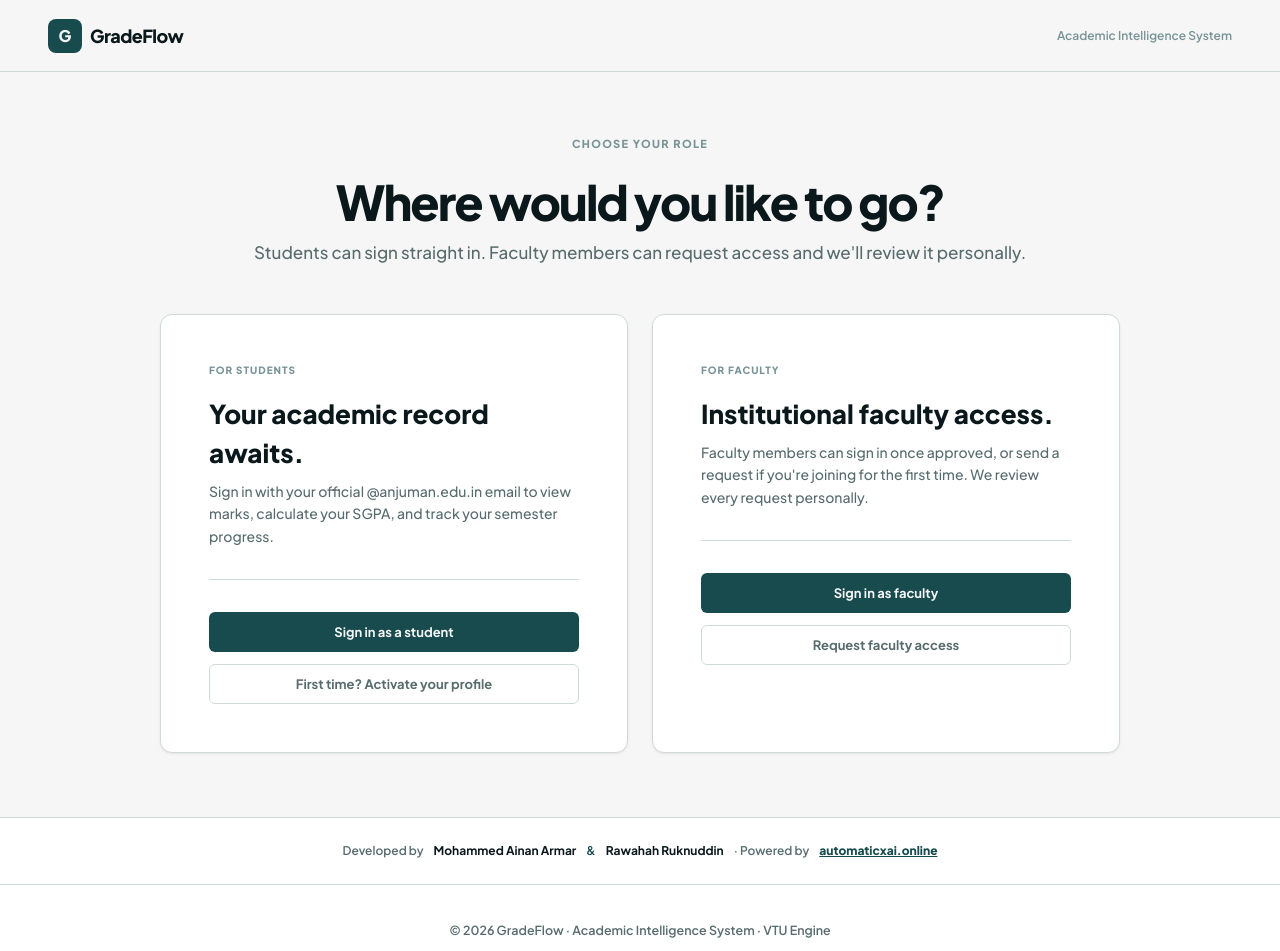
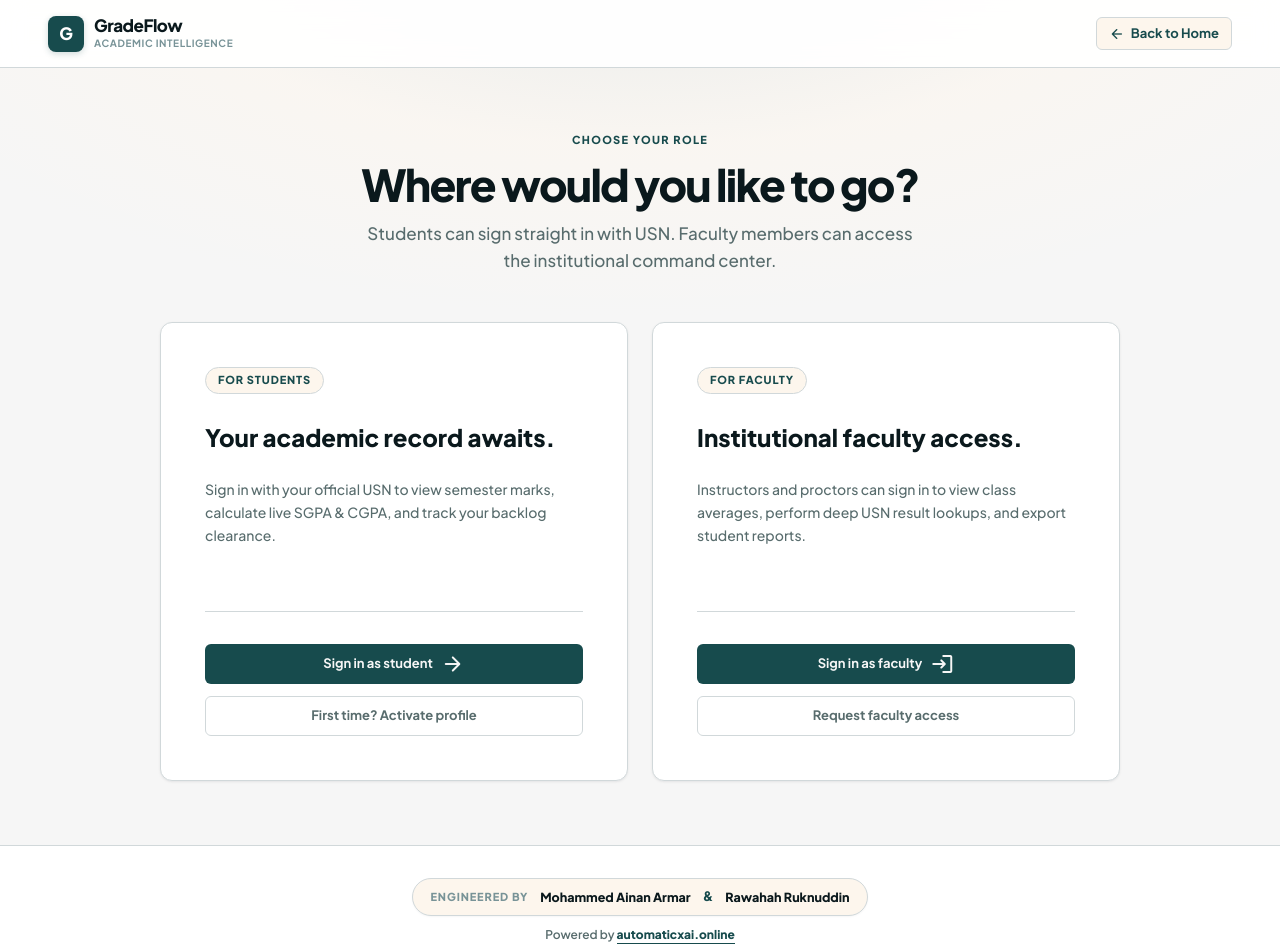
Before and after one commit to chocofixxx69/gradeflow, a Next.js app: page /auth in a window 1280 px wide. Shown: the top 951 px of the page. Built offline with nearby package versions, Linux system fonts and the light colour scheme.

Commit message:
fix(auth): align portal selection cards to equal height, align buttons to bottom, and polish header/footer

```diff
--- a/app/auth/page.jsx
+++ b/app/auth/page.jsx
@@ -7,70 +7,135 @@ import { Card, CardTitle } from '@/components/ui/Card';
 export default function PortalEntry() {
     const s = {
         page: {
-            minHeight: '100vh', background: 'var(--bg)',
-            display: 'flex', flexDirection: 'column',
+            minHeight: '100vh',
+            background: 'var(--bg)',
+            backgroundImage: 'radial-gradient(ellipse 80% 50% at 50% -10%, rgba(23, 75, 77, 0.08) 0%, rgba(253, 246, 237, 0.5) 50%, transparent 85%)',
+            display: 'flex',
+            flexDirection: 'column',
         },
         nav: {
-            padding: '0 var(--page-px)', height: '72px',
-            display: 'flex', alignItems: 'center', justifyContent: 'space-between',
+            padding: '0 var(--page-px)',
+            height: '68px',
+            display: 'flex',
+            alignItems: 'center',
+            justifyContent: 'space-between',
             borderBottom: '1px solid var(--border)',
+            background: 'rgba(255, 255, 255, 0.92)',
+            backdropFilter: 'blur(12px)',
+            WebkitBackdropFilter: 'blur(12px)',
+            position: 'sticky',
+            top: 0,
+            zIndex: 'var(--z-topbar)',
         },
-        logo: { display: 'flex', alignItems: 'center', gap: 'var(--space-2)', textDecoration: 'none' },
+        logo: { display: 'flex', alignItems: 'center', gap: '10px', textDecoration: 'none' },
         logoBox: {
-            width: '34px', height: '34px', background: 'var(--primary)',
-            borderRadius: 'var(--radius-3)', display: 'flex', alignItems: 'center',
-            justifyContent: 'center', color: 'var(--bg)', fontWeight: 900, fontSize: '16px',
+            width: '36px',
+            height: '36px',
+            background: 'var(--primary)',
+            borderRadius: 'var(--radius-3)',
+            display: 'flex',
+            alignItems: 'center',
+            justifyContent: 'center',
+            color: '#FFFFFF',
+            fontWeight: 900,
+            fontSize: '17px',
+            boxShadow: '0 2px 6px rgba(23, 75, 77, 0.2)',
         },
-        logoText: { fontWeight: 800, fontSize: '18px', color: 'var(--tx-main)', letterSpacing: '-0.03em' },
+        logoText: { fontWeight: 800, fontSize: '17px', color: 'var(--tx-main)', letterSpacing: '-0.03em', lineHeight: 1.15 },
+        logoBadge: { fontSize: '10px', fontWeight: 700, color: 'var(--tx-dim)', textTransform: 'uppercase', letterSpacing: '0.06em' },
 
         main: {
-            flex: 1, display: 'flex', alignItems: 'center',
-            justifyContent: 'center', padding: 'var(--space-10) var(--page-px)',
+            flex: 1,
+            display: 'flex',
+            alignItems: 'center',
+            justifyContent: 'center',
+            padding: 'clamp(36px, 6vw, 64px) var(--page-px)',
         },
         container: { maxWidth: '960px', width: '100%' },
 
         eyebrow: {
-            fontSize: '11px', fontWeight: 800, color: 'var(--tx-dim)',
-            textTransform: 'uppercase', letterSpacing: '0.12em',
-            marginBottom: 'var(--space-5)', display: 'block', textAlign: 'center',
+            fontSize: '11px',
+            fontWeight: 800,
+            color: 'var(--primary)',
+            textTransform: 'uppercase',
+            letterSpacing: '0.12em',
+            marginBottom: 'var(--space-3)',
+            display: 'block',
+            textAlign: 'center',
         },
         heading: {
-            fontSize: 'clamp(28px, 6vw, 48px)', fontWeight: 900, color: 'var(--tx-main)',
-            letterSpacing: '-0.04em', lineHeight: 1.05,
-            textAlign: 'center', marginBottom: 'var(--space-3)',
+            fontSize: 'clamp(28px, 5vw, 44px)',
+            fontWeight: 900,
+            color: 'var(--tx-main)',
+            letterSpacing: '-0.04em',
+            lineHeight: 1.08,
+            textAlign: 'center',
+            marginBottom: 'var(--space-3)',
         },
         subheading: {
-            fontSize: 'clamp(14px, 2.5vw, 17px)', fontWeight: 500, color: 'var(--tx-muted)',
-            textAlign: 'center', marginBottom: 'var(--space-8)', lineHeight: 1.6,
+            fontSize: 'clamp(14px, 2vw, 17px)',
+            fontWeight: 500,
+            color: 'var(--tx-muted)',
+            textAlign: 'center',
+            marginBottom: 'clamp(32px, 5vw, 48px)',
+            lineHeight: 1.6,
+            maxWidth: '560px',
+            marginLeft: 'auto',
+            marginRight: 'auto',
         },
         cardTag: {
-            fontSize: '10px', fontWeight: 800, color: 'var(--tx-dim)',
-            textTransform: 'uppercase', letterSpacing: '0.1em',
-            marginBottom: 'var(--space-4)', display: 'block',
+            fontSize: '11px',
+            fontWeight: 800,
+            color: 'var(--primary)',
+            background: 'var(--surface-low)',
+            padding: '4px 12px',
+            borderRadius: 'var(--radius-full)',
+            border: '1px solid var(--border)',
+            textTransform: 'uppercase',
+            letterSpacing: '0.08em',
+            marginBottom: 'var(--space-4)',
+            display: 'inline-block',
+            alignSelf: 'flex-start',
         },
         cardDesc: {
-            fontSize: '14px', fontWeight: 500, color: 'var(--tx-muted)',
-            lineHeight: 1.6, marginBottom: 'var(--space-6)',
+            fontSize: '14px',
+            fontWeight: 500,
+            color: 'var(--tx-muted)',
+            lineHeight: 1.65,
+            marginBottom: 'var(--space-6)',
         },
         divider: { height: '1px', background: 'var(--border)', margin: 'var(--space-6) 0' },
-        footer: {
-            padding: 'var(--space-6) var(--page-px)',
-            textAlign: 'center',
-            borderTop: '1px solid var(--border)',
-        },
-        footerText: { fontSize: '12px', color: 'var(--tx-dim)', fontWeight: 500 },
     };
 
     return (
         <div style={s.page}>
             <nav style={s.nav}>
-                <a href="/" style={s.logo}>
+                <Link href="/" style={s.logo}>
                     <div style={s.logoBox}>G</div>
+                    <div style={{ display: 'flex', flexDirection: 'column' }}>
                         <span style={s.logoText}>GradeFlow</span>
-                </a>
-                <span style={{ fontSize: '12px', color: 'var(--tx-dim)', fontWeight: 600 }}>
-                    Academic Intelligence System
-                </span>
+                        <span style={s.logoBadge}>Academic Intelligence</span>
+                    </div>
+                </Link>
+                <Link
+                    href="/"
+                    style={{
+                        fontSize: '13px',
+                        color: 'var(--primary)',
+                        fontWeight: 700,
+                        textDecoration: 'none',
+                        display: 'inline-flex',
+                        alignItems: 'center',
+                        gap: '6px',
+                        padding: '6px 12px',
+                        borderRadius: 'var(--radius-2)',
+                        background: 'var(--surface-low)',
+                        border: '1px solid var(--border)',
+                    }}
+                >
+                    <span className="material-icons-round" style={{ fontSize: '16px' }}>arrow_back</span>
+                    <span>Back to Home</span>
+                </Link>
             </nav>
 
             <main style={s.main} className="gf-fade-up">
@@ -78,40 +143,80 @@ export default function PortalEntry() {
                     <span style={s.eyebrow}>Choose your role</span>
                     <h1 style={s.heading}>Where would you like to go?</h1>
                     <p style={s.subheading}>
-                        Students can sign straight in. Faculty members can request access and we'll review it personally.
+                        Students can sign straight in with USN. Faculty members can access the institutional command center.
                     </p>
 
-                    <div className="gf-auth-grid">
+                    <div className="gf-auth-grid" style={{ alignItems: 'stretch' }}>
                         {/* Student Card */}
-                        <Card style={{ padding: 'clamp(28px, 4vw, 48px)', boxShadow: 'var(--shadow-base)' }}>
+                        <Card style={{
+                            padding: 'clamp(28px, 4vw, 44px)',
+                            boxShadow: 'var(--shadow-base)',
+                            display: 'flex',
+                            flexDirection: 'column',
+                            justifyContent: 'space-between',
+                            height: '100%',
+                        }}>
+                            <div style={{ display: 'flex', flexDirection: 'column', flex: 1 }}>
                                 <span style={s.cardTag}>For Students</span>
-                            <CardTitle style={{ fontSize: 'clamp(20px, 3vw, 26px)', marginBottom: 'var(--space-2)' }}>Your academic record awaits.</CardTitle>
+                                <CardTitle style={{
+                                    fontSize: 'clamp(20px, 2.5vw, 24px)',
+                                    marginBottom: 'var(--space-3)',
+                                    lineHeight: 1.2,
+                                    minHeight: '56px',
+                                    display: 'flex',
+                                    alignItems: 'center',
+                                }}>
+                                    Your academic record awaits.
+                                </CardTitle>
                                 <p style={s.cardDesc}>
-                                Sign in with your official @anjuman.edu.in email to view marks, calculate your SGPA, and track your semester progress.
+                                    Sign in with your official USN to view semester marks, calculate live SGPA & CGPA, and track your backlog clearance.
                                 </p>
+                            </div>
+                            <div style={{ marginTop: 'auto' }}>
                                 <div style={s.divider}></div>
-                            <Button as={Link} href="/auth/student?mode=login" fullWidth variant="primary">
-                                Sign in as a student
+                                <Button as={Link} href="/auth/student?mode=login" fullWidth variant="primary" iconEnd="arrow_forward">
+                                    Sign in as student
                                 </Button>
                                 <Button as={Link} href="/auth/student?mode=activate" fullWidth variant="ghost" style={{ marginTop: 'var(--space-3)' }}>
-                                First time? Activate your profile
+                                    First time? Activate profile
                                 </Button>
+                            </div>
                         </Card>
 
                         {/* Faculty Card */}
-                        <Card style={{ padding: 'clamp(28px, 4vw, 48px)', boxShadow: 'var(--shadow-base)' }}>
+                        <Card style={{
+                            padding: 'clamp(28px, 4vw, 44px)',
+                            boxShadow: 'var(--shadow-base)',
+                            display: 'flex',
+                            flexDirection: 'column',
+                            justifyContent: 'space-between',
+                            height: '100%',
+                        }}>
+                            <div style={{ display: 'flex', flexDirection: 'column', flex: 1 }}>
                                 <span style={s.cardTag}>For Faculty</span>
-                            <CardTitle style={{ fontSize: 'clamp(20px, 3vw, 26px)', marginBottom: 'var(--space-2)' }}>Institutional faculty access.</CardTitle>
+                                <CardTitle style={{
+                                    fontSize: 'clamp(20px, 2.5vw, 24px)',
+                                    marginBottom: 'var(--space-3)',
+                                    lineHeight: 1.2,
+                                    minHeight: '56px',
+                                    display: 'flex',
+                                    alignItems: 'center',
+                                }}>
+                                    Institutional faculty access.
+                                </CardTitle>
                                 <p style={s.cardDesc}>
-                                Faculty members can sign in once approved, or send a request if you're joining for the first time. We review every request personally.
+                                    Instructors and proctors can sign in to view class averages, perform deep USN result lookups, and export student reports.
                                 </p>
+                            </div>
+                            <div style={{ marginTop: 'auto' }}>
                                 <div style={s.divider}></div>
-                            <Button as={Link} href="/faculty/login" fullWidth variant="primary">
+                                <Button as={Link} href="/faculty/login" fullWidth variant="primary" iconEnd="login">
                                     Sign in as faculty
                                 </Button>
                                 <Button as={Link} href="/faculty/register" fullWidth variant="ghost" style={{ marginTop: 'var(--space-3)' }}>
                                     Request faculty access
                                 </Button>
+                            </div>
                         </Card>
                     </div>
                 </div>
@@ -119,34 +224,51 @@ export default function PortalEntry() {
 
             <footer style={{
                 textAlign: 'center',
-                padding: '24px 20px',
+                padding: '32px 20px',
                 borderTop: '1px solid var(--border)',
                 background: 'var(--surface)',
                 display: 'flex',
                 flexDirection: 'column',
                 alignItems: 'center',
-                gap: '8px'
+                gap: '10px'
             }}>
                 <div style={{
                     display: 'inline-flex',
                     flexWrap: 'wrap',
                     alignItems: 'center',
                     justifyContent: 'center',
-                    gap: '6px 10px',
-                    fontSize: '12px',
-                    color: 'var(--tx-muted)',
-                    fontWeight: 600
+                    gap: '8px 12px',
+                    padding: '8px 18px',
+                    background: 'var(--surface-low)',
+                    border: '1px solid var(--border)',
+                    borderRadius: 'var(--radius-full)',
+                    boxShadow: 'var(--shadow-sm)'
                 }}>
-                    <span>Developed by</span>
-                    <strong style={{ color: 'var(--tx-main)' }}>Mohammed Ainan Armar</strong>
-                    <span style={{ color: 'var(--primary)' }}>&</span>
-                    <strong style={{ color: 'var(--tx-main)' }}>Rawahah Ruknuddin</strong>
-                    <span>· Powered by</span>
+                    <span style={{ fontSize: '11px', color: 'var(--tx-dim)', fontWeight: 800, textTransform: 'uppercase', letterSpacing: '0.08em' }}>
+                        Engineered by
+                    </span>
+                    <span style={{ fontSize: '12.5px', color: 'var(--tx-main)', fontWeight: 800 }}>
+                        Mohammed Ainan Armar
+                    </span>
+                    <span style={{ color: 'var(--primary)', fontWeight: 900, fontSize: '13px' }}>&</span>
+                    <span style={{ fontSize: '12.5px', color: 'var(--tx-main)', fontWeight: 800 }}>
+                        Rawahah Ruknuddin
+                    </span>
+                </div>
+
+                <div style={{ fontSize: '12px', color: 'var(--tx-muted)', fontWeight: 600 }}>
+                    Powered by{' '}
                     <a
                         href="https://automaticxai.online"
                         target="_blank"
                         rel="noopener noreferrer"
-                        style={{ color: 'var(--primary)', fontWeight: 800, textDecoration: 'underline' }}
+                        style={{
+                            color: 'var(--primary)',
+                            textDecoration: 'none',
+                            fontWeight: 800,
+                            borderBottom: '1.5px solid var(--primary)',
+                            paddingBottom: '1px'
+                        }}
                     >
                         automaticxai.online
                     </a>
```
Lines whose indentation alone changed are shown as unchanged.
